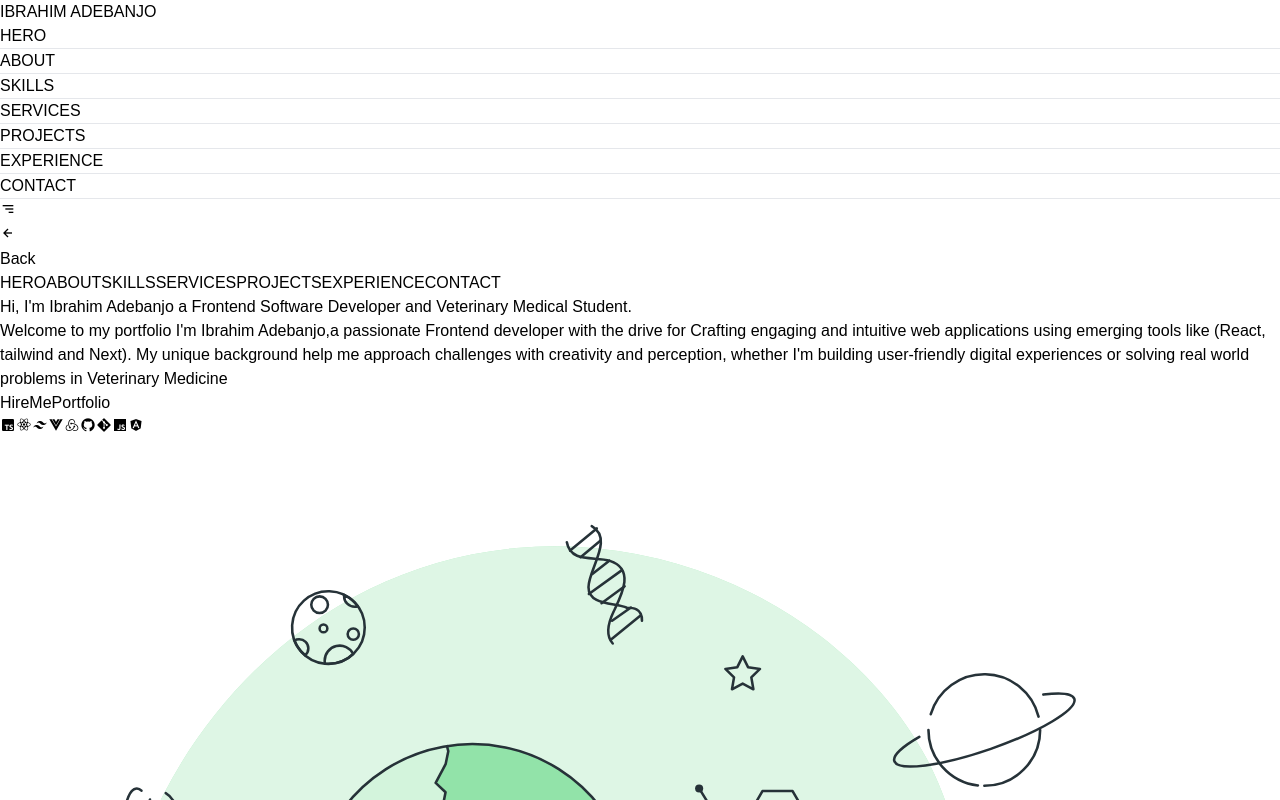
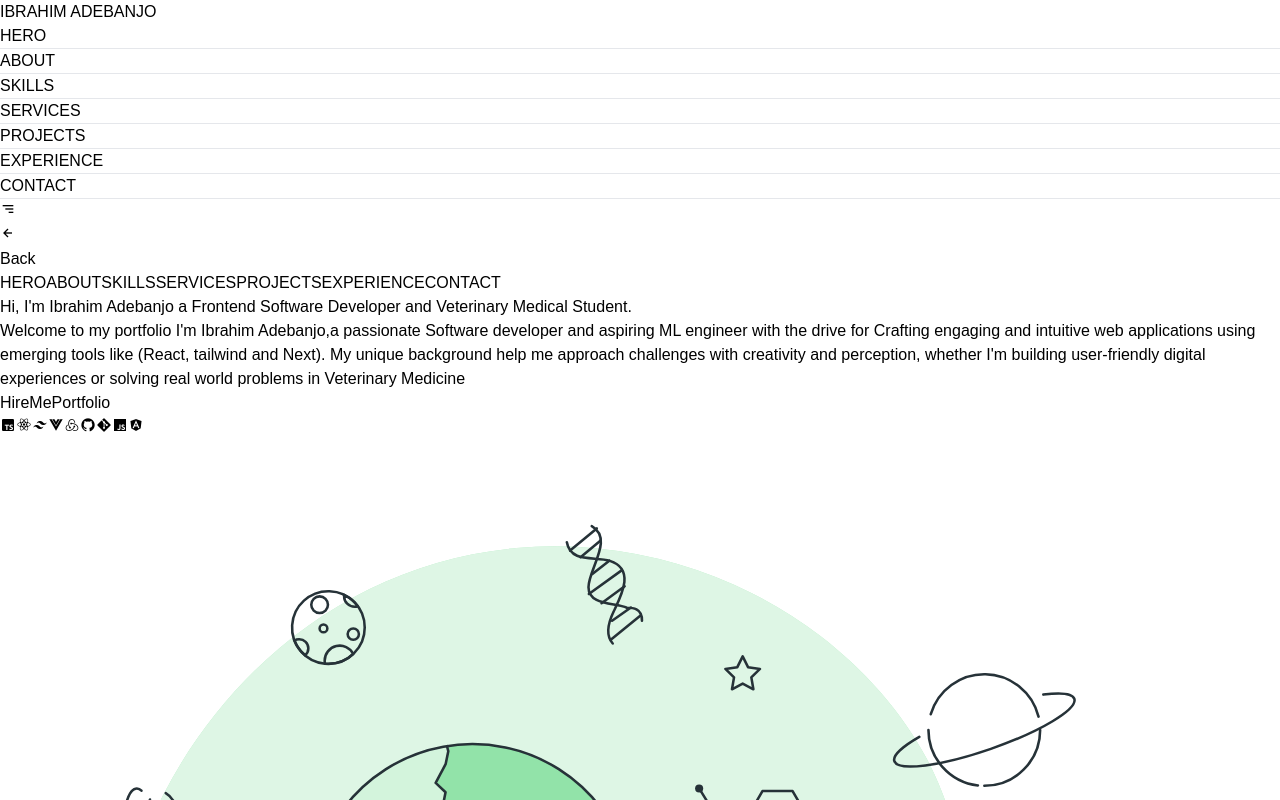
Before and after one commit to ibrahimadebanjo/ibrahim-portfolio-react, a React (Vite) app: page / in a window 1280 px wide. Shown: the top 800 px of the page. Built offline with nearby package versions, Linux system fonts and the light colour scheme.

Commit message:
updated hero

```diff
--- a/src/Pages/About.jsx
+++ b/src/Pages/About.jsx
@@ -10,10 +10,10 @@ const About = () => {
 <hr  />
         </div>
   <h2 className="text-xl mb-4  ">INTRODUCTION</h2>
-<p className="text-neutral-600 mb-4">Hi I am <span className="text-green-500">Ibrahim Adebanjo</span>, a Frontend developer and a Veterinary Medical Student passionate about solving problems and creating impactful solutions. I specialize in
+<p className="text-neutral-600 mb-4">Hi I am <span className="text-green-500">Ibrahim Adebanjo</span>, a Software  developer and a Veterinary Medical Student passionate about solving problems and creating impactful solutions. I specialize in
   building intuitive web applications using technologies like React, Tailwind e.t.c, with a focus on seamless user experiences. </p>
 
-<p className="text-neutral-600 mb-4">I am also expanding my expertise into QA Engineering and Backend development to become more versatile software professional. My background in Veterinary Medicine enhances my analytical thinking and attention to detail skills i bring into both
+<p className="text-neutral-600 mb-4">I am also expanding my expertise into ML/AI Engineering to become more versatile software professional. My background in Veterinary Medicine enhances my analytical thinking and attention to detail skills i bring into both
   development and testing.
 </p>
 
--- a/src/Pages/Hero.jsx
+++ b/src/Pages/Hero.jsx
@@ -5,7 +5,8 @@ const Hero = () => {
     <div className="flex flex-col md:flex-row items-center  justify-between gap-1" >
       <div className="flex flex-col  ">
         <p className="text-gray-700 mb-2 md:text-xl">Hi, I'm <span className="font-bold text-green-600">Ibrahim Adebanjo</span> a Frontend Software Developer and  Veterinary Medical Student.</p>
-      <p className="text-sm md:text-lg mb-2">Welcome to my portfolio I'm Ibrahim Adebanjo,a passionate Frontend developer with the drive for Crafting engaging and intuitive web applications using emerging tools like (React, tailwind and Next). My unique background help me approach challenges with creativity and perception, whether I'm building user-friendly digital experiences or solving real world problems in Veterinary Medicine </p>
+      <p className="text-sm md:text-lg mb-2">Welcome to my portfolio I'm Ibrahim Adebanjo,a passionate Software developer and aspiring ML engineer with the drive for Crafting engaging and intuitive web applications using emerging tools like (React, tailwind and Next). My unique background help me approach challenges with
+         creativity and perception, whether I'm building user-friendly digital experiences or solving real world problems in Veterinary Medicine </p>
       <div className="flex justify-between md:justify-start  items-center mt-4 gap-12  ">
         <Link className="bg-green-100   p-3 rounded-md text-gray-700" to="/contact">HireMe</Link>
       <Link  className="border-green-500 border-2 mr-12 p-2 rounded-md text-gray-700" to="/experience">Portfolio</Link>
```
